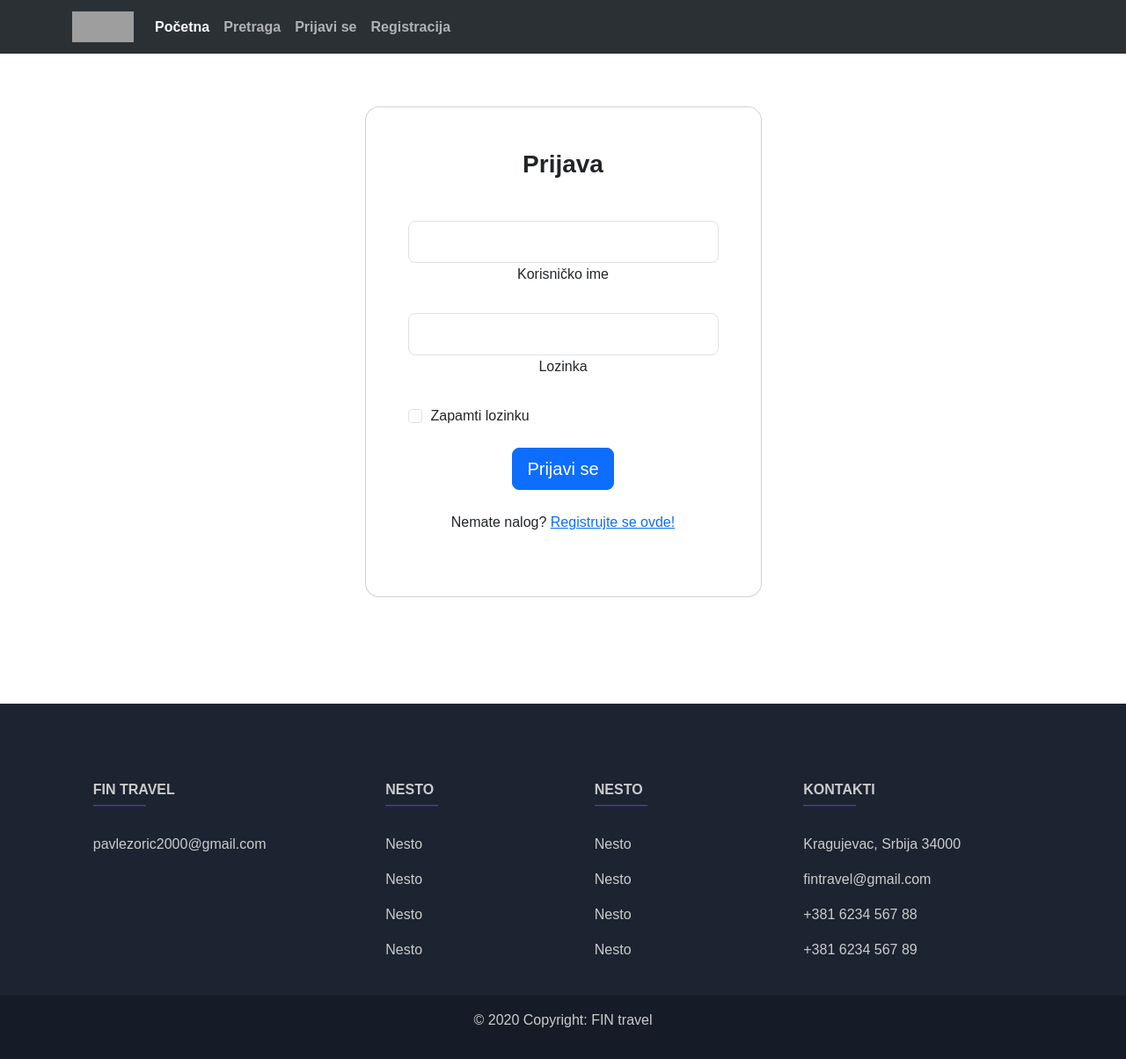
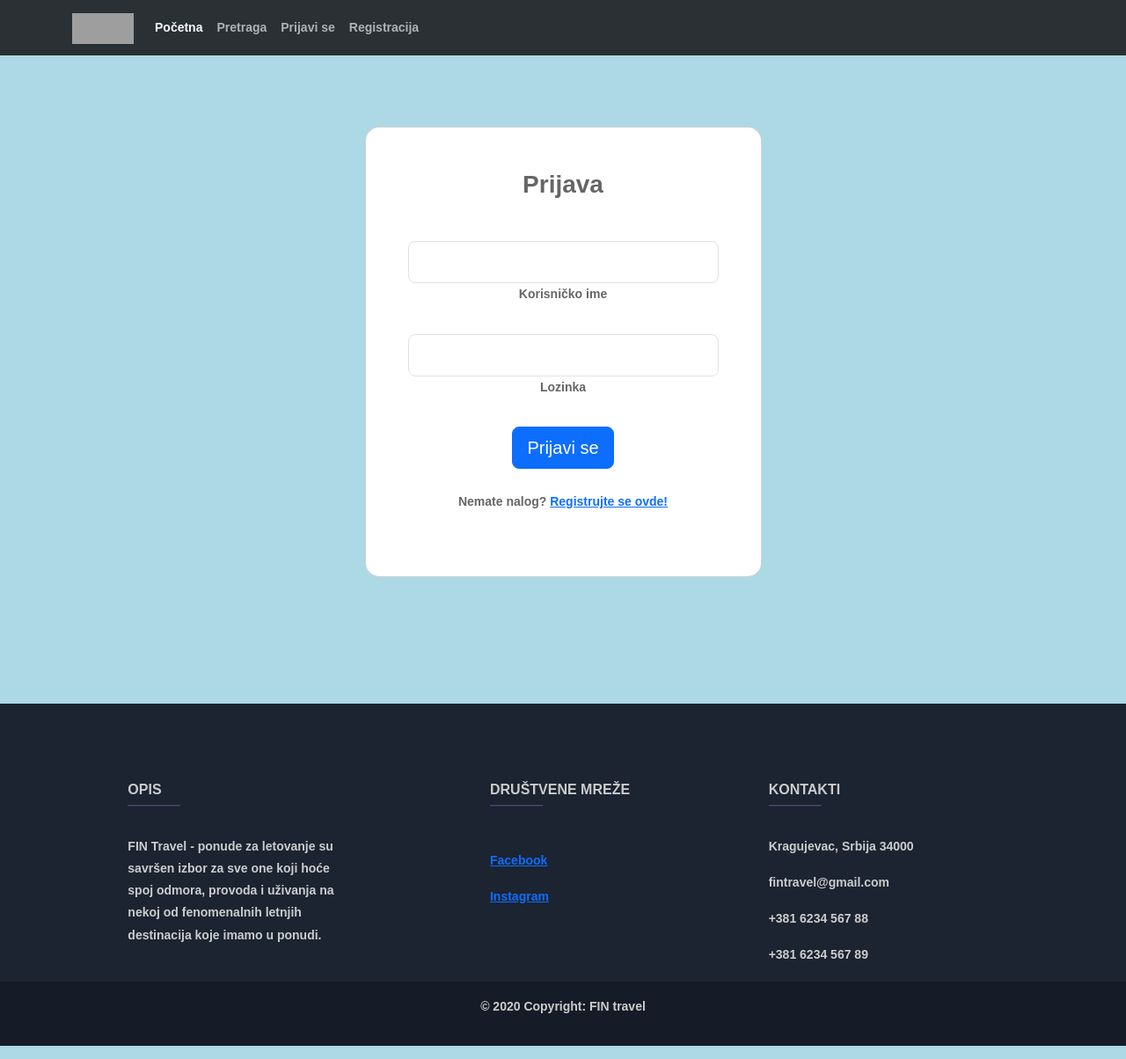
Before and after one commit to pakizoricc/Travel-agency, a PHP site: page /prijava.php in a window 1280 px wide. Shown: the whole page at 88% size. Run offline with PHP 8.4, Linux system fonts and the light colour scheme; data that the repository does not hold is empty; grey boxes are pictures that could not be loaded.

Commit message:
Update prijava.php

```diff
--- a/prijava.php
+++ b/prijava.php
@@ -1,4 +1,3 @@
-
 <!DOCTYPE html>
 <html lang="en">
 <head>
@@ -11,8 +10,17 @@
     <link rel="stylesheet" type="text/css" href="style.css">
     <script src="bootstrap-5.3.0-alpha1-dist\js\bootstrap.bundle.js"></script>
 </head>
-<body>
-
+<style>
+  body {
+        background-color: lightblue;
+        color: #666666;
+        font-size: 14px;
+        font-family: 'Raleway', sans-serif;
+        line-height: 1.80857;
+        font-weight: bold;
+  }
+</style>
+  <body>
     <nav class="navbar navbar-expand-lg bg-body-tertiary fixed-top"
     data-bs-theme="dark" style="font-family: Arial, Helvetica, sans-serif;">
         <div class="container">
@@ -41,8 +49,6 @@
         </div>
     </nav>
 
-
-
     <form action="sources/login.php" method="post">
       <section class="vh-100 " data-bs-theme="light">
         <div class="container py-5 h-100">
@@ -50,26 +56,18 @@
             <div class="col-12 col-md-8 col-lg-6 col-xl-5">
               <div class="card shadow-2-strong" style="border-radius: 1rem;">
                 <div class="card-body p-5 text-center">
-
                   <h3 class="mb-5" style="font-family: Arial, Helvetica, sans-serif;
                   font-weight: bold;">Prijava</h3>
-
                   <div class="form-outline mb-4">
-                    <input type="text" name="username" id="typeEmailX-2" class="form-control form-control-lg" />
+                    <input type="text" name="username" id="user" class="form-control form-control-lg" />
                     <label class="form-label" for="typeEmailX-2" style="font-family: Arial, Helvetica, sans-serif;"
-                    value="<?php echo $username; ?>">Korisničko ime</label>
+                    value="<?php echo isset($username) ? $username : ''; ?>">Korisničko ime</label>
                   </div>
 
                   <div class="form-outline mb-4">
-                    <input type="password" name="password" id="typePasswordX-2" class="form-control form-control-lg" />
+                    <input type="password" name="password" id="pass" class="form-control form-control-lg" />
                     <label class="form-label" for="typePasswordX-2" style="font-family: Arial, Helvetica, sans-serif;"
-                    value="<?php echo $password; ?>">Lozinka</label>
-                  </div>
-
-                  <!-- Checkbox -->
-                  <div class="form-check d-flex justify-content-start mb-4">
-                    <input class="form-check-input" type="checkbox" value="" id="form1Example3"/>
-                    <label class="form-check-label" for="form1Example3" style="font-family: Arial, Helvetica, sans-serif; margin-left: 10px;">Zapamti lozinku</label>
+                    value="<?php echo isset($password) ? $password : ''; ?>">Lozinka</label>
                   </div>
 
                   <button class="btn btn-primary btn-lg btn-block" type="submit"
@@ -80,7 +78,6 @@
                       Nemate nalog? <a href="registracija.php" style="font-family: Arial, Helvetica, sans-serif;">Registrujte se ovde!</a>
                     </p>
                   </div>
-
                 </div>
               </div>
             </div>
@@ -96,63 +93,42 @@
           <div class="container text-center text-md-start mt-5">
             <div class="row mt-3">
               <div class="col-md-3 col-lg-4 col-xl-3 mx-auto mb-4">
-                <h6 class="text-uppercase fw-bold">FIN travel</h6>
+                <h6 class="text-uppercase fw-bold">Opis</h6>
                 <hr
                     class="mb-4 mt-0 d-inline-block mx-auto"
                     style="width: 60px; background-color: #7c4dff; height: 2px"
                     />
                 <p>
-                  pavlezoric2000@gmail.com
+                  FIN Travel - ponude za letovanje su savršen izbor
+                  za sve one koji hoće spoj odmora, provoda i uživanja na nekoj od fenomenalnih
+                  letnjih destinacija koje imamo u ponudi.
                 </p>
               </div>
 
-
-
               <div class="col-md-2 col-lg-2 col-xl-2 mx-auto mb-4">
 
-                <h6 class="text-uppercase fw-bold">Nesto</h6>
+                <h6 class="text-uppercase fw-bold">Društvene mreže</h6>
                 <hr
                     class="mb-4 mt-0 d-inline-block mx-auto"
                     style="width: 60px; background-color: #7c4dff; height: 2px"
-                    />
+                  />
                 <p>
-                  Nesto
+                  <a class="link" href="https://www.facebook.com" target="_BLANK">
+                    <div class="social-image">
+                        <i class="fab fa-facebook"></i>
+                    </div>
+                    Facebook
+                  </a>
                 </p>
                 <p>
-                  Nesto
-                </p>
-                <p>
-                  Nesto
-                </p>
-                <p>
-                  Nesto
+                  <a class="link" href="https://www.instagram.com" target="_BLANK">
+                    <div class="social-image">
+                        <i class="fab fa-facebook"></i>
+                    </div>
+                    Instagram
+                  </a>
                 </p>
               </div>
-
-
-
-              <div class="col-md-3 col-lg-2 col-xl-2 mx-auto mb-4">
-
-                <h6 class="text-uppercase fw-bold">Nesto</h6>
-                <hr
-                    class="mb-4 mt-0 d-inline-block mx-auto"
-                    style="width: 60px; background-color: #7c4dff; height: 2px"
-                    />
-                <p>
-                  Nesto
-                </p>
-                <p>
-                  Nesto
-                </p>
-                <p>
-                  Nesto
-                </p>
-                <p>
-                  Nesto
-                </p>
-              </div>
-
-
 
               <div class="col-md-4 col-lg-3 col-xl-3 mx-auto mb-md-0 mb-4">
 
@@ -183,9 +159,5 @@
 
         </div>
       </section>
-
-
-
-
-    </body>
-    </html>
+  </body>
+</html>
```
